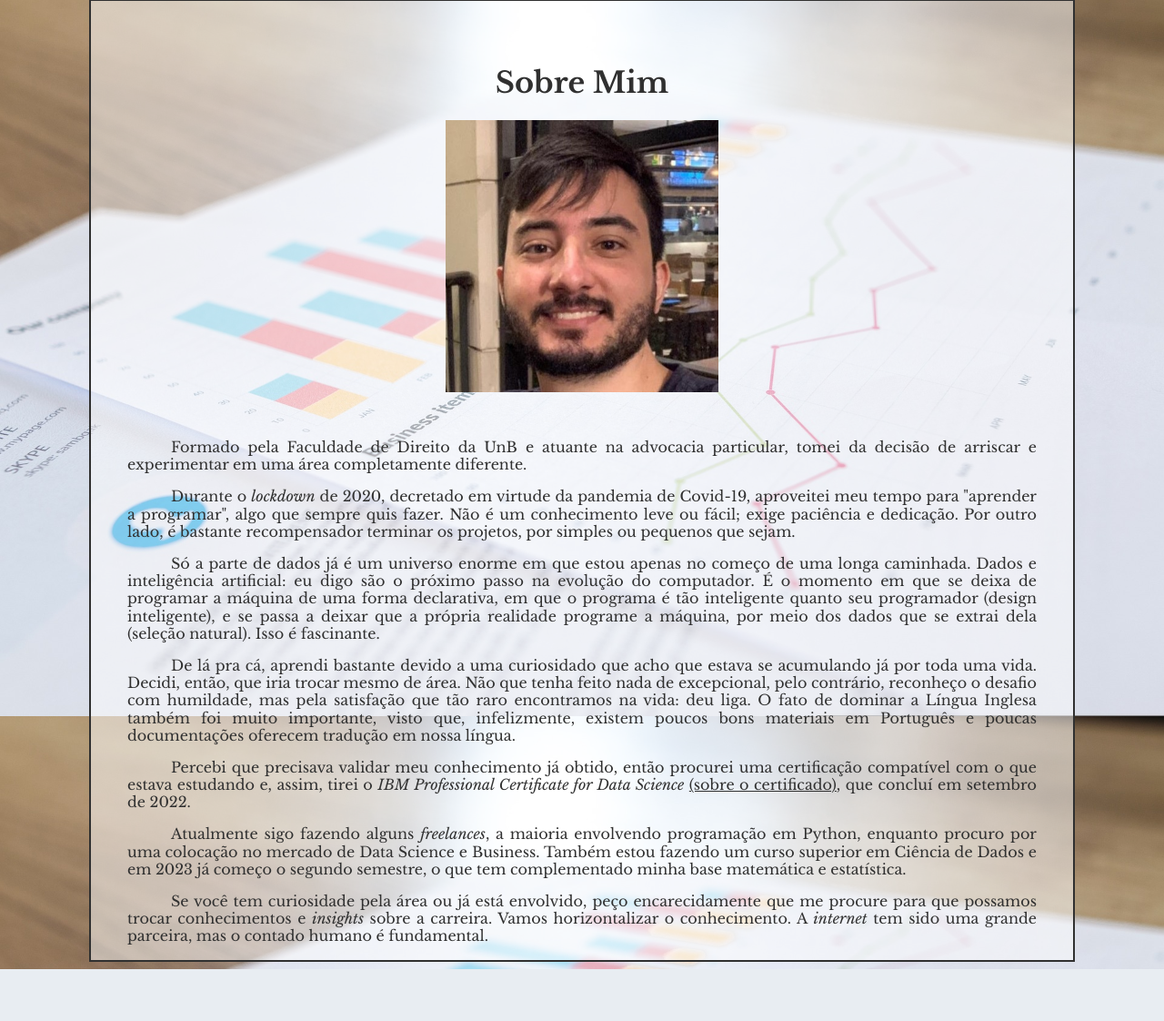
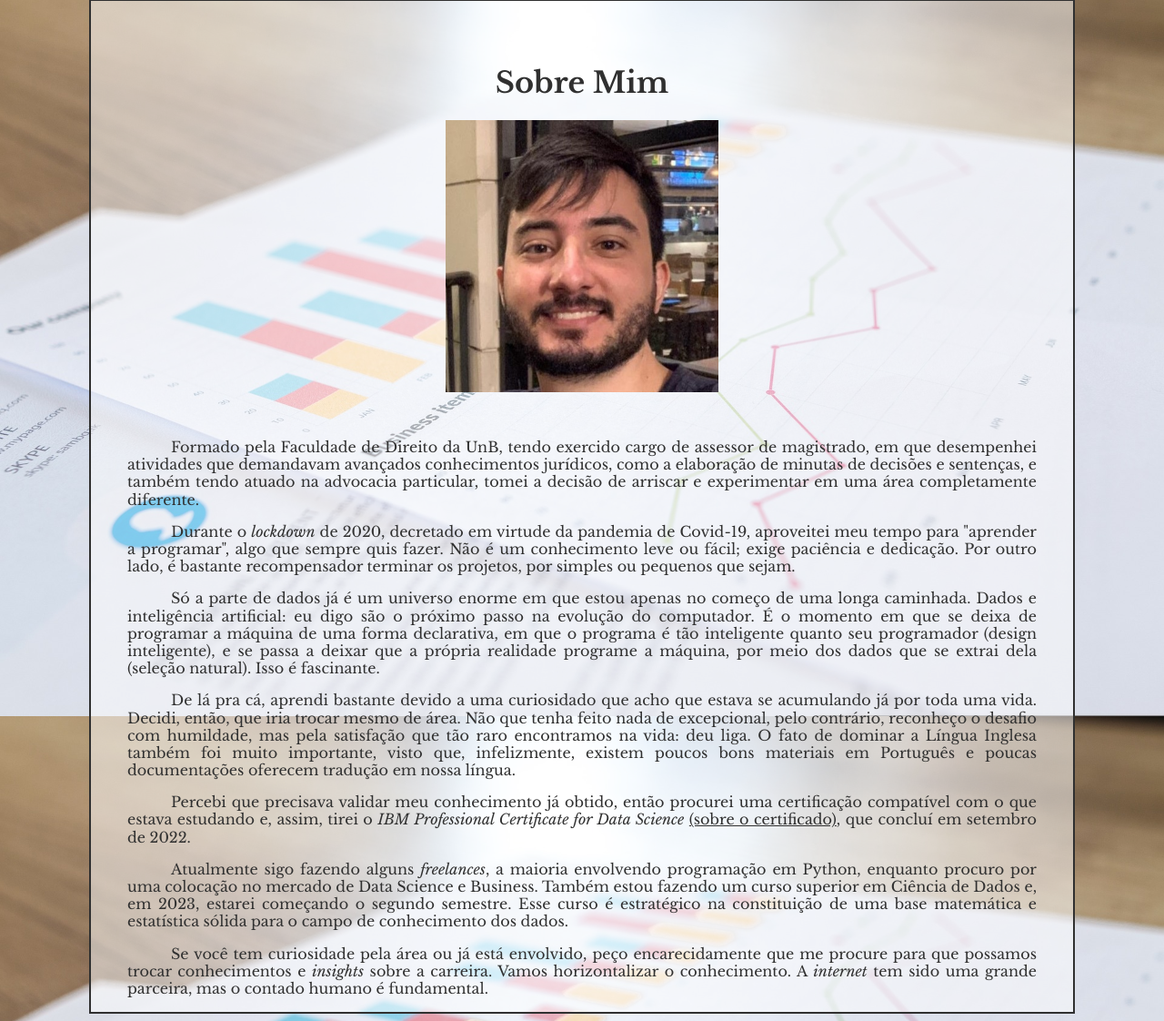
Before and after one commit to UmbreLu/personal_website, a Flask app: page /bio in a window 1280 px wide. Shown: the part 61-1183 px from the top of the page at 91% size. Before the commit the page ends 1126 px from the top, so only its background shows below. Run offline with Flask 2, Linux system fonts and the light colour scheme.

Commit message:
bio textual changes

```diff
--- a/templates/bio.html
+++ b/templates/bio.html
@@ -9,8 +9,9 @@
 </figure>
 <br>
 <p>
-Formado pela Faculdade de Direito da UnB e atuante na advocacia particular, tomei da decis&atilde;o de arriscar e
-experimentar em uma &aacute;rea completamente diferente.</p>
+Formado pela Faculdade de Direito da UnB, tendo exercido cargo de
+assessor de magistrado, em que desempenhei atividades que demandavam avan&ccedil;ados conhecimentos jur&iacute;dicos, como a
+elabora&ccedil;&atilde;o de minutas de decis&otilde;es e senten&ccedil;as, e tamb&eacute;m tendo atuado na advocacia particular, tomei a decis&atilde;o de arriscar e experimentar em uma &aacute;rea completamente diferente.</p>
 <p>
 Durante o <em>lockdown</em> de 2020, decretado em virtude da pandemia de Covid-19, aproveitei meu tempo para "aprender a programar", algo que sempre quis fazer. N&atilde;o &eacute; um conhecimento leve ou f&aacute;cil; exige paci&ecirc;ncia e dedica&ccedil;&atilde;o. Por outro lado, &eacute; bastante recompensador terminar os projetos, por simples ou pequenos que sejam.
 </p>
@@ -31,7 +32,9 @@ class="normal" href="https://www.youtube.com/watch?v=Ge_6oqt9QcY" target="_blanc
 <p>
 Atualmente sigo fazendo alguns <em>freelances</em>, a maioria envolvendo programa&ccedil;&atilde;o em Python, enquanto
 procuro por uma coloca&ccedil;&atilde;o no mercado de Data Science e Business. Tamb&eacute;m estou fazendo um curso
-superior em Ci&ecirc;ncia de Dados e em 2023 j&aacute; come&ccedil;o o segundo semestre, o que tem complementado minha base matem&aacute;tica e estat&iacute;stica.
+superior em Ci&ecirc;ncia de Dados e, em 2023, estarei come&ccedil;ando o segundo semestre. Esse curso &eacute;
+estrat&eacute;gico na constitui&ccedil;&atilde;o de uma base matem&aacute;tica e estat&iacute;stica s&oacute;lida para o
+campo de conhecimento dos dados.
 </p>
 <p>
 Se voc&ecirc; tem curiosidade pela &aacute;rea ou j&aacute; est&aacute; envolvido, pe&ccedil;o encarecidamente que me procure para que possamos trocar conhecimentos e <em>insights</em> sobre a carreira. Vamos horizontalizar o conhecimento. A <em>internet</em> tem sido uma grande parceira, mas o contado humano &eacute; fundamental.
```
